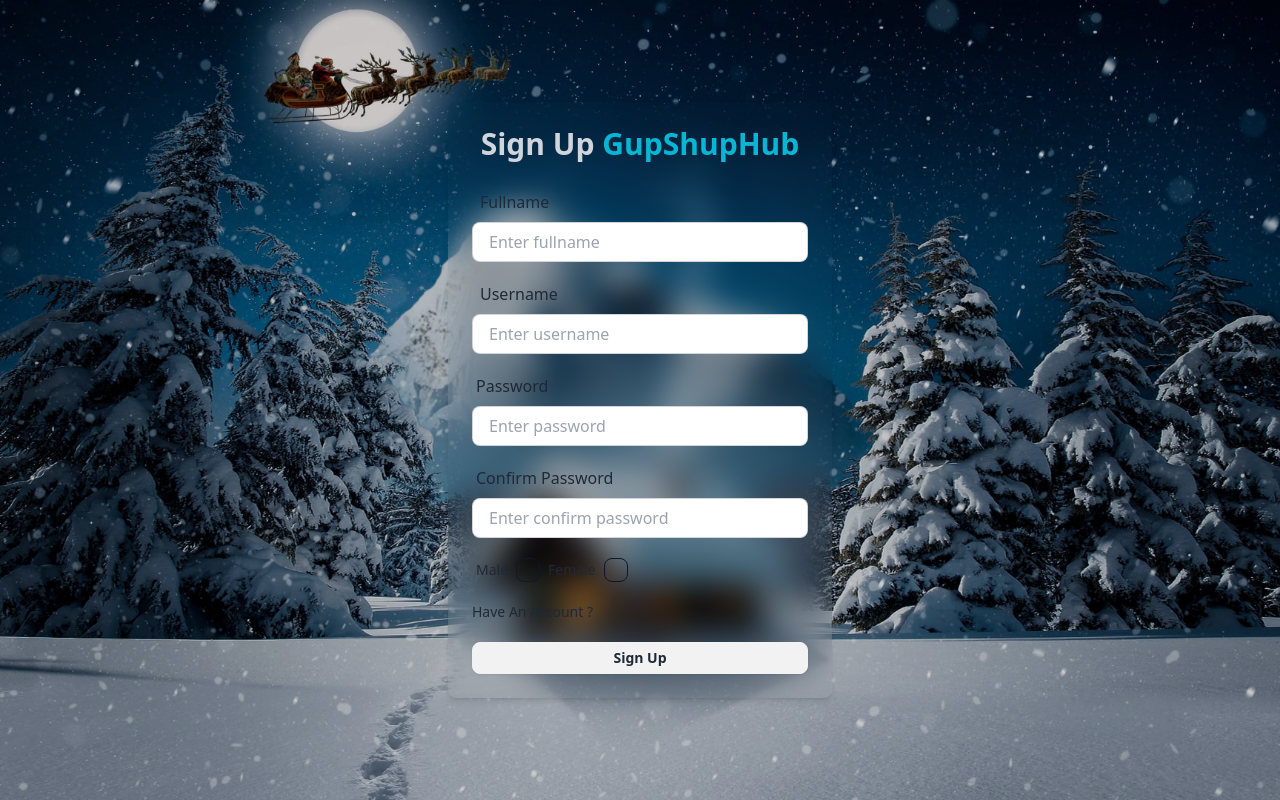
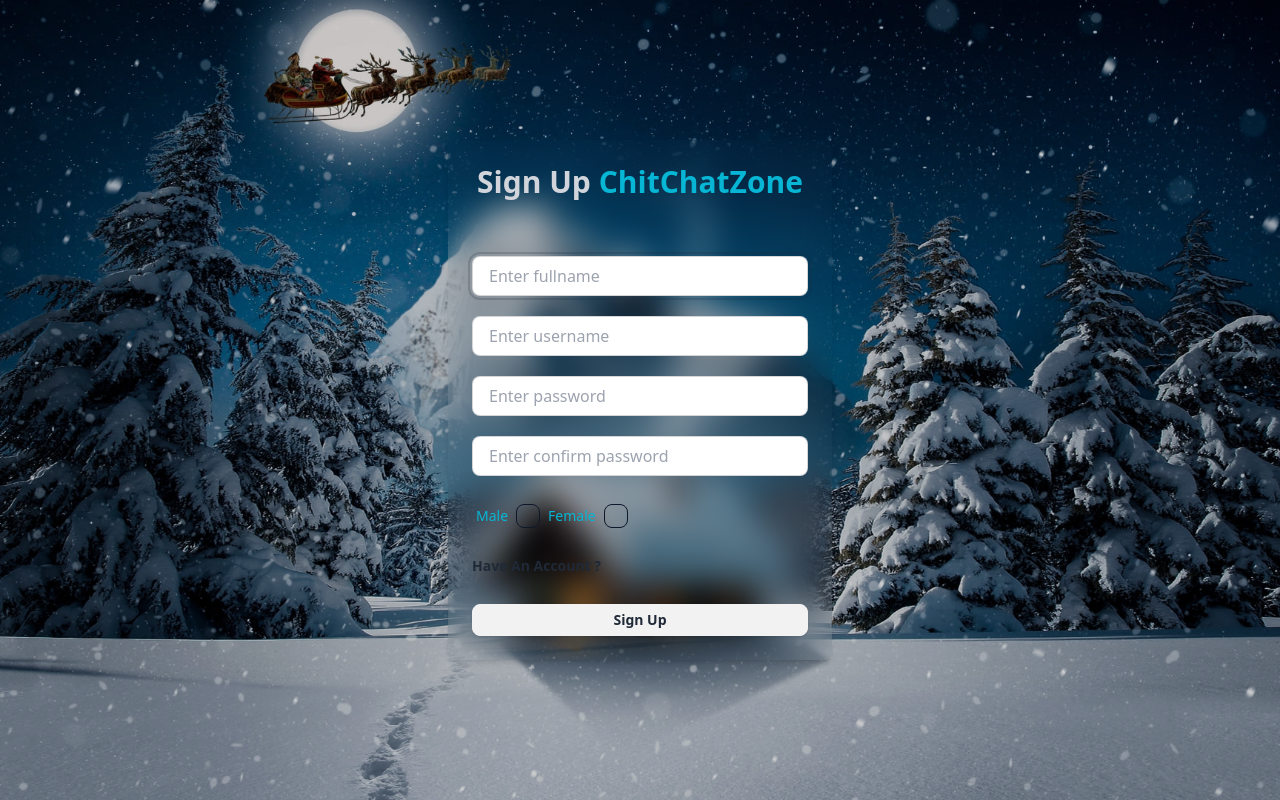
Before and after one commit to ganeshPund7787/mern-chat-App, a React (Vite) app in the folder client/: page /signup in a window 1280 px wide. Built offline with nearby package versions, Linux system fonts and the light colour scheme.

Commit message:
Protect rote

```diff
--- a/client/src/App.jsx
+++ b/client/src/App.jsx
@@ -6,6 +6,7 @@
 import { Routes, Route, Navigate } from "react-router-dom";
 import { Toaster } from "react-hot-toast";
 import { useAuthContex } from "./context/AuthContext.jsx";
+import ProtectRoute from "./components/ProtectRoute.jsx";
 
 function App() {
   const { authUser } = useAuthContex();
@@ -13,10 +14,9 @@
     <div className="p-4 h-screen flex items-center justify-center">
       <Toaster />
       <Routes>
-        <Route
-          path="/"
-          element={authUser ? <Home /> : <Navigate to={"/login"} />}
-        />
+        <Route element={<ProtectRoute />}>
+          <Route path="/" element={<Home />} />
+        </Route>
         <Route
           path="/login"
           element={authUser ? <Navigate to={"/"} /> : <SignIn />}
@@ -25,6 +25,7 @@
           path="/signup"
           element={authUser ? <Navigate to={"/"} /> : <SignUp />}
         />
+        <Route path="*" element={<Navigate to={"/"} />} />
       </Routes>
     </div>
   );
--- a/client/src/components/GenderCheckBox.jsx
+++ b/client/src/components/GenderCheckBox.jsx
@@ -9,7 +9,7 @@
             selectedGender === "male" ? "selected" : ""
           }`}
         >
-          <span className="label-text">Male</span>
+          <span className="label-text text-cyan-500 ">Male</span>
           <input
             type="checkbox"
             className="checkbox border-slate-900"
@@ -24,7 +24,7 @@
             selectedGender === "female" ? "selected" : ""
           }`}
         >
-          <span className="label-text">Female</span>
+          <span className="label-text text-cyan-500 ">Female</span>
           <input
             type="checkbox"
             className="checkbox border-slate-900"
--- a/client/src/components/Messages/MessageContainer.jsx
+++ b/client/src/components/Messages/MessageContainer.jsx
@@ -18,10 +18,14 @@
         <NoChatSelected />
       ) : (
         <>
-          <div className="bg-slate-500 px-4 py-2 mb-2">
-            <span className="label-text">To:</span>{" "}
+          <div className="flex items-center gap-3 bg-slate-500 px-4 py-2 mb-2">
+            <img
+              src={selectedConversation.profilePic}
+              className="h-10 w-10 rounded-full"
+              alt="IMG"
+            />
             <span className="text-gray-900 font-bold">
-              {selectedConversation.fullname}
+              {selectedConversation.username}
             </span>
           </div>
           <Messages />
--- /dev/null
+++ b/client/src/components/ProtectRoute.jsx
@@ -0,0 +1,10 @@
+import React from "react";
+import { useAuthContex } from "../context/AuthContext";
+import { Navigate, Outlet } from "react-router-dom";
+
+const ProtectRoute = () => {
+  const { authUser } = useAuthContex();
+  return authUser ? <Outlet /> : <Navigate to={"/login"} />;
+};
+
+export default ProtectRoute;
--- a/client/src/components/sidebar/Conversations.jsx
+++ b/client/src/components/sidebar/Conversations.jsx
@@ -4,8 +4,6 @@
 
 const Conversations = () => {
   const { loading, conversations } = useGetConversation();
-
-  console.log(conversations);
 
   return (
     <div className="py-2 flex flex-col overflow-auto">
--- a/client/src/context/SocketContext.jsx
+++ b/client/src/context/SocketContext.jsx
@@ -21,6 +21,8 @@
         },
       });
 
+      // http://localhost:5173
+
       setSocket(socket);
 
       // socket.on is used to listen to the events. can be used both on client side and server side
--- /dev/null
+++ b/client/src/pages/Profile.jsx
@@ -0,0 +1,7 @@
+import React from "react";
+
+const Profile = () => {
+  return <div>Profile</div>;
+};
+
+export default Profile;
--- a/client/src/pages/SignIn.jsx
+++ b/client/src/pages/SignIn.jsx
@@ -16,14 +16,11 @@
     <div className="flex flex-col items-center justify-center min-w-96 mx-auto">
       <div className="w-full p-6 rounded-lg shadow-md bg-gray-400 bg-clip-padding backdrop-filter backdrop-blur-lg bg-opacity-0">
         <h1 className="text-3xl font-semibold text-center text-gray-300">
-          Login <span className="text-cyan-500">GupShupHub</span>
+          Login <span className="text-cyan-500">ChitChatZone</span>
         </h1>
 
-        <form onSubmit={handleSubmit}>
+        <form onSubmit={handleSubmit} className="flex flex-col gap-5 mt-10">
           <div className="">
-            <label className="label p-2">
-              <span className="text-base label-text"> Username </span>
-            </label>
             <input
               type="text"
               placeholder="Enter username"
@@ -34,9 +31,6 @@
           </div>
 
           <div className="">
-            <label className="label">
-              <span className="text-base label-text"> Password </span>
-            </label>
             <input
               type="password"
               placeholder="Enter password"
@@ -48,7 +42,7 @@
 
           <Link
             to={"/signup"}
-            className="text-sm hover:underline hover:text-cyan-600 mt-2 inline-block"
+            className="text-sm hover:underline font-bold hover:text-cyan-600 mt-2 inline-block"
           >
             Dont Have An Account ?
           </Link>
--- a/client/src/pages/SignUp.jsx
+++ b/client/src/pages/SignUp.jsx
@@ -25,15 +25,13 @@
     <div className="flex flex-col items-center justify-center min-w-96 mx-auto">
       <div className="w-full p-6 rounded-lg shadow-md bg-gray-400 bg-clip-padding backdrop-filter backdrop-blur-lg bg-opacity-0">
         <h1 className="text-3xl font-semibold text-center text-gray-300">
-          Sign Up <span className="text-cyan-500 ">GupShupHub</span>
+          Sign Up <span className="text-cyan-500 ">ChitChatZone</span>
         </h1>
 
-        <form onSubmit={handleSubmit} className="flex flex-col gap-3 mt-5">
+        <form onSubmit={handleSubmit} className="flex flex-col gap-5 mt-14">
           <div className="">
-            <label className="label p-2">
-              <span className="text-base label-text"> Fullname </span>
-            </label>
             <input
+              autoFocus
               type="text"
               placeholder="Enter fullname"
               value={formData.fullname}
@@ -45,9 +43,6 @@
             />
           </div>
           <div className="">
-            <label className="label p-2">
-              <span className="text-base label-text"> Username </span>
-            </label>
             <input
               type="text"
               placeholder="Enter username"
@@ -61,9 +56,6 @@
           </div>
 
           <div className="">
-            <label className="label">
-              <span className="text-base label-text"> Password </span>
-            </label>
             <input
               type="password"
               placeholder="Enter password"
@@ -77,9 +69,6 @@
           </div>
 
           <div className="">
-            <label className="label">
-              <span className="text-base label-text"> Confirm Password </span>
-            </label>
             <input
               type="password"
               placeholder="Enter confirm password"
@@ -102,7 +91,7 @@
 
           <Link
             to={"/login"}
-            className="text-sm hover:underline hover:text-cyan-600 inline-block"
+            className="text-sm hover:underline font-bold hover:text-cyan-600 inline-block"
           >
             Have An Account ?
           </Link>
```
Also changed, not shown: 1 other file (tests, documents, lock files or other folders).
